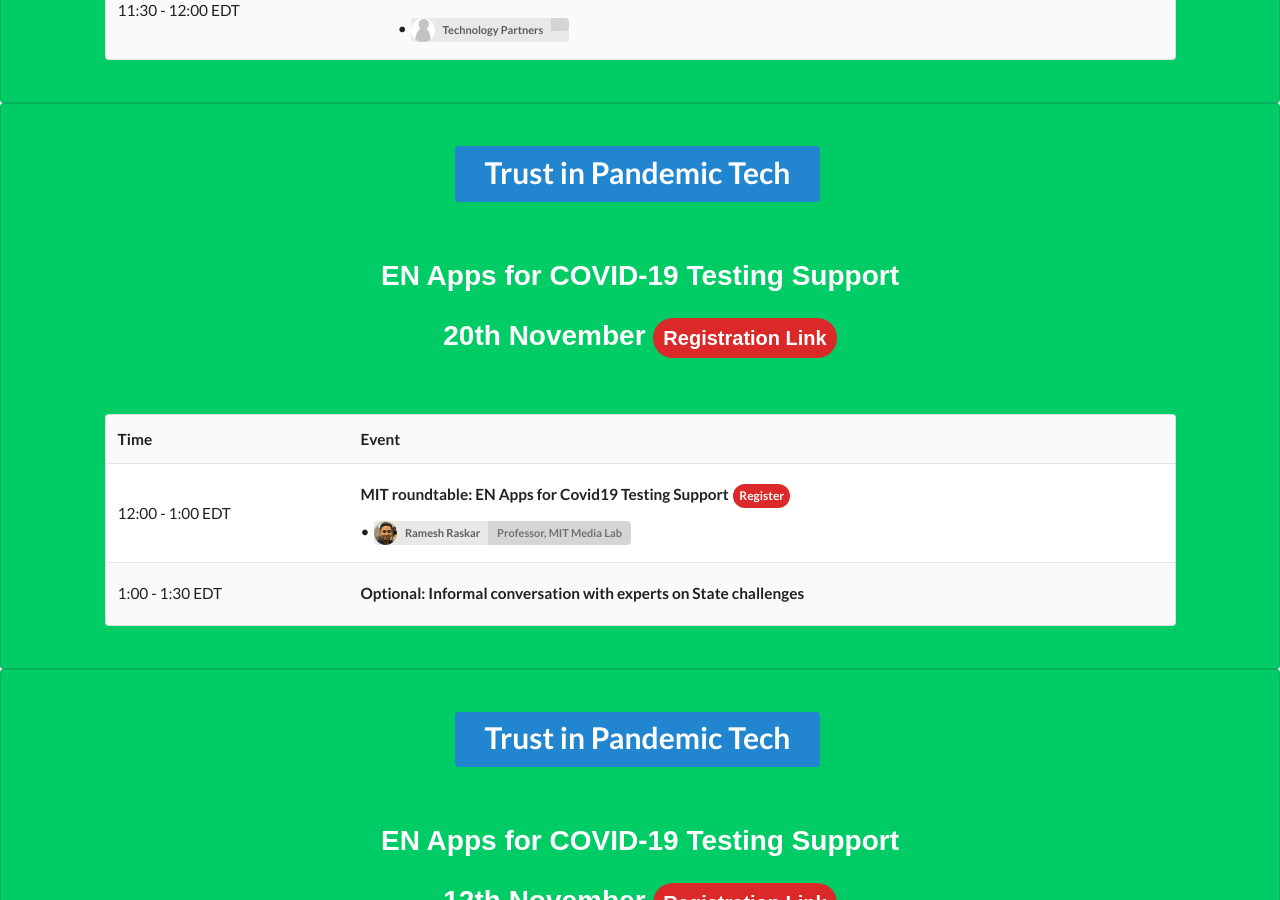
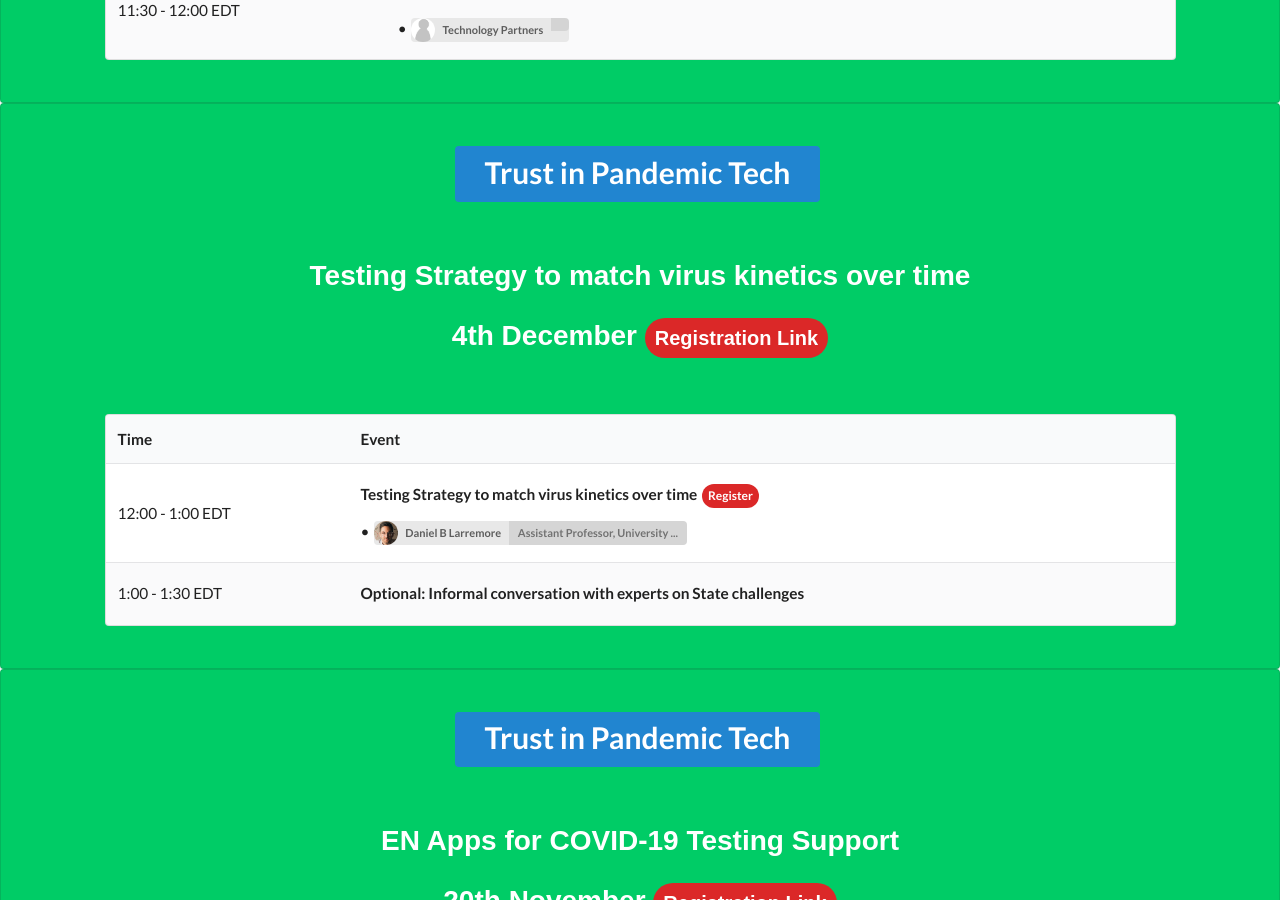
Before and after one commit to responsible-data-summit/events, a Jekyll site: the page built from agenda-0806.html, in a window 1280 px wide and 900 px high, scrolled down 959 px. Built offline with Jekyll 4.4.1, drawn with Linux system fonts in a browser that asks for light colours; some web fonts are replaced; comment, search, counter and statistics services are not loaded.

Commit message:
add 4th dec event

```diff
--- a/agenda-0806.html
+++ b/agenda-0806.html
@@ -18,6 +18,87 @@
             </thead>
             <tbody>
                 {% for event in site.data.agenda1211 %}
+                    <tr style="line-height: 2.4em;">
+                        <td>{{event.time}} EDT </td>
+                        <td>
+                            {% for section in event.sections %}
+                            <div
+                            {% unless forloop.index == 1 %}
+                                style="padding-left: 2em;"
+                            {% endunless %}
+                            >
+                                {% if section.register %}
+                                    <b>{{section.title}} </b> {{section.comment}}
+                                    <a href="{{section.register}}" class="ui red circular label">Register</a>
+                                {% else %}
+                                    <b>{{section.title}} </b> {{section.comment}}
+                                {% endif %}
+                                {% for speaker in section.speakers %}
+                                    {% assign name = speaker.name %}
+                                    {% assign aff = speaker.aff %}
+                                    {% if speaker.avatar %}
+                                        {% assign avatar = speaker.avatar %}
+                                    {% else %}
+                                        {% assign avatar = "unknown.jpg" %}
+                                    {% endif %}
+                                    {% for find_speaker in site.data.speakers_trust %}
+                                        {% if find_speaker.name == name %}
+                                            {% assign aff = find_speaker.title%}
+                                            {% assign avatar = find_speaker.avatar%}
+                                        {% endif %}
+                                    {% endfor %}
+                                    {% for find_speaker in site.data.speakers_pandemic %}
+                                        {% if find_speaker.name == name %}
+                                            {% assign aff = find_speaker.title%}
+                                            {% assign avatar = find_speaker.avatar%}
+                                        {% endif %}
+                                    {% endfor %}
+                                    {% unless forloop.index == 1 and section.inline %}
+                                    <br>
+                                    {% endunless %}
+                                    &bull;
+                                    {% if speaker.link %}
+                                        <a href="{{speaker.link}}">{{speaker.content}}</a>
+                                    {% else %}
+                                        {{speaker.content}}
+                                    {% endif %}
+                                    <a class="ui image label small">
+                                        <img class="ui circular image" src="assets/img/speakers/{{avatar}}" style="border-radius: 500rem;">
+                                        {{name}}
+                                        <div class="detail" title="{{aff}}">{{aff | truncate: site.agenda_aff_length }}</div>
+                                    </a>
+                                    {{speaker.comment}}
+                                {% endfor %}
+                            </div>
+                            {% endfor %}
+                        </td>
+                    </tr>
+                {% endfor %}
+
+            </tbody>
+        </table>
+    </div>
+</section>
+<section class="ui segment center aligned" style="background-color: rgb(0, 204, 102, 1);">
+	<div class="ui container center aligned">
+		<a class="ui huge primary button" href="https://responsibledata.ai/events/trust">
+			<b style="font-size: 1.5em"> Trust in Pandemic Tech </b>
+		</a>
+	</div>
+    <div class="ui container center aligned agenda">
+        <h1> Testing Strategy to match virus kinetics over time </h1>
+	<h1> 4th December <a href="https://mit.zoom.us/webinar/register/WN_kCcKfoE-SFyCsYbRAvVcMQ" class="ui red circular huge label">Registration Link </a></h1>
+    </div>
+    <div class="ui container left aligned agenda">
+        <table class="ui striped large table">
+            <thead>
+                <tr>
+                    <th>Time</th>
+                    <th>Event</th>
+                </tr>
+            </thead>
+            <tbody>
+                {% for event in site.data.agenda1204 %}
                     <tr style="line-height: 2.4em;">
                         <td>{{event.time}} EDT </td>
                         <td>
```
